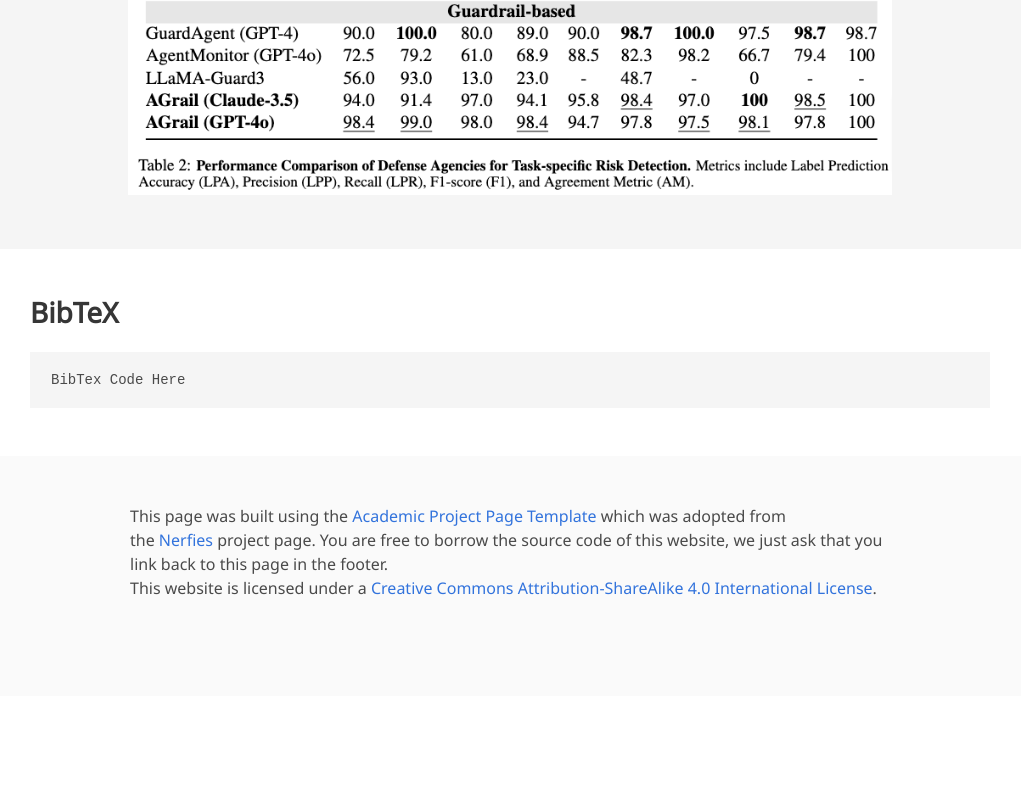
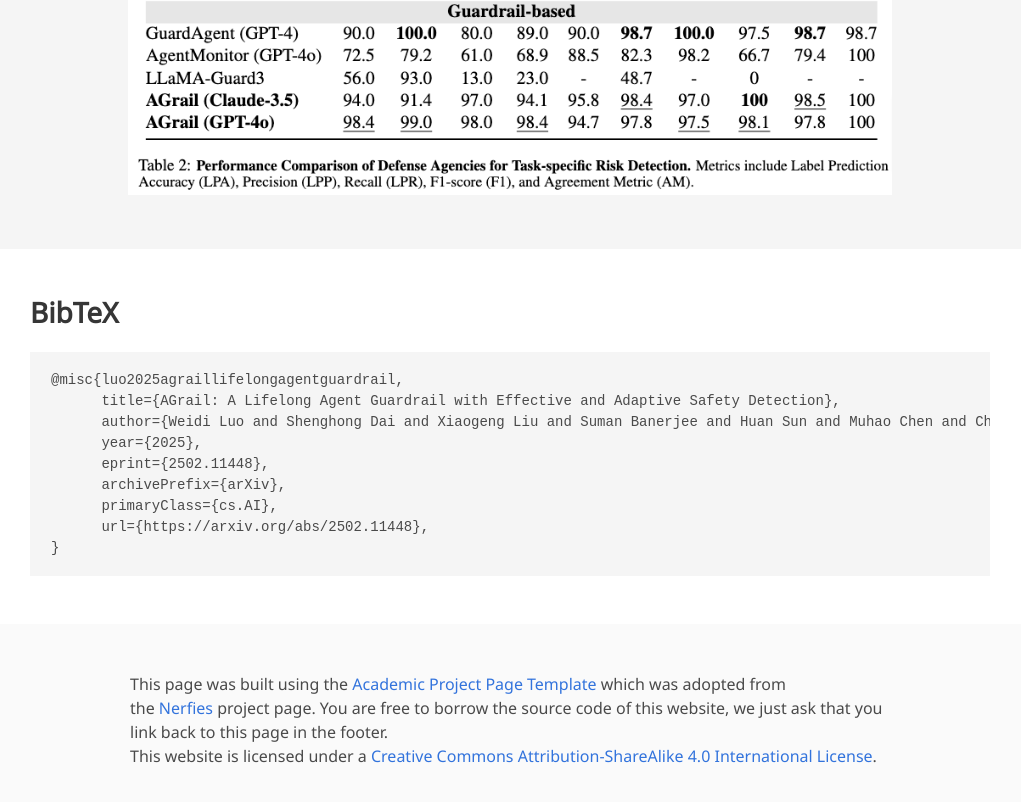
Before and after one commit to EddyLuo1232/AGrail, a plain HTML site: page index.html in a window 1280 px wide. Shown: the part 4318-5120 px from the top of the page, without its empty margins (130-1151 px from the left). Before the commit the page ends 5014 px from the top, so only its background shows below. Drawn offline with nearby package versions, Linux system fonts and the light colour scheme; some icons are missing; a web font is replaced by a local one.

Commit message:
Update index.html

```diff
--- a/index.html
+++ b/index.html
@@ -310,7 +310,15 @@
   <section class="section" id="BibTeX">
     <div class="container is-max-desktop content">
       <h2 class="title">BibTeX</h2>
-      <pre><code>BibTex Code Here</code></pre>
+      <pre><code>@misc{luo2025agraillifelongagentguardrail,
+      title={AGrail: A Lifelong Agent Guardrail with Effective and Adaptive Safety Detection},
+      author={Weidi Luo and Shenghong Dai and Xiaogeng Liu and Suman Banerjee and Huan Sun and Muhao Chen and Chaowei Xiao},
+      year={2025},
+      eprint={2502.11448},
+      archivePrefix={arXiv},
+      primaryClass={cs.AI},
+      url={https://arxiv.org/abs/2502.11448},
+}</code></pre>
     </div>
 </section>
 <!--End BibTex citation -->
```
